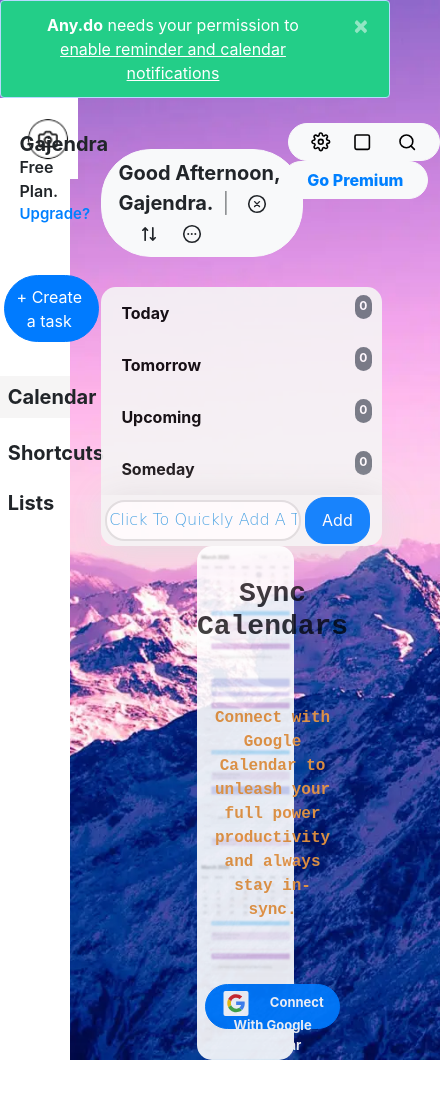
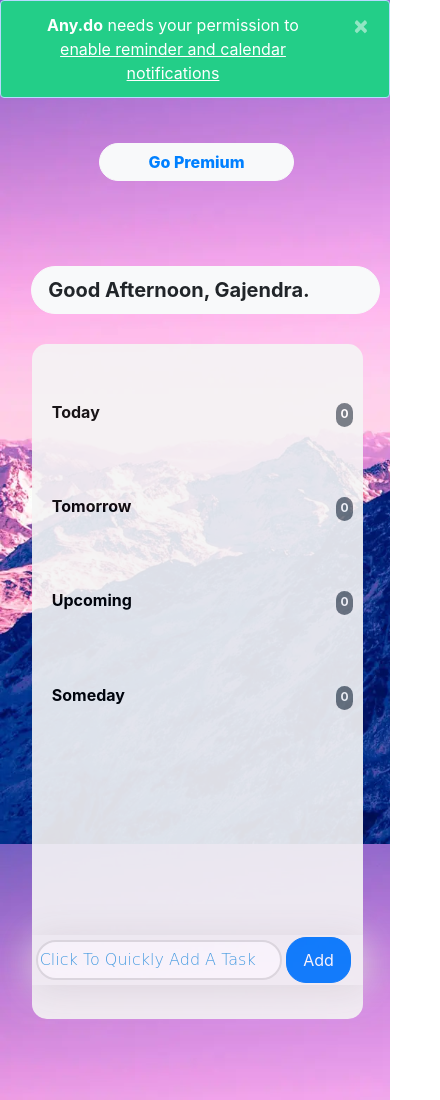
Before and after one commit to gajendra0180/Any-Do-Website-Clone, a plain HTML site: page To-Do-ListApp.html in a window 390 px wide. Shown: the top 1100 px of the page, 440 px wide, since content can reach past the window. Before the commit the page ends 1060 px from the top, so only its background shows below. Drawn offline with nearby package versions, Linux system fonts and the light colour scheme.

Commit message:
Added Some responsiveness

```diff
--- a/index.html
+++ b/To-Do-ListApp.html
@@ -104,12 +104,15 @@
                 " stroke-linecap="round " stroke-linejoin="round " stroke-width="1.6 " rx="1.6 "></rect></g></svg>
                     &nbsp;&nbsp;&nbsp;&nbsp; &nbsp;<svg width="24 " height="24 " viewBox="0 0 24 24 "><g fill="none " fill-rule="evenodd " stroke="currentColor " stroke-linecap="round " stroke-linejoin="round " stroke-width="1.6 "><circle cx="11.4
                 " cy="11.4 " r="6.4 "></circle><path d="M19.4 19.4l-3.48-3.48 "></path></g></svg>
-                </button></div>
+                </button>
+                </div>
                 <div class="button2 "><button type="button " class="btn button2 btn-light ">Go Premium</button></div>
             </div>
 
             <div class="rightcontainerfirstutton ">
-                <button type="button " class="btn btn-light btn-lg btn-block goodafternoon">Good Afternoon, Gajendra.&nbsp;&nbsp;<span>|&nbsp;&nbsp;</span>
+                <button type="button " class="btn btn-light btn-lg btn-block goodafternoon">Good Afternoon, Gajendra.&nbsp;&nbsp;<span class="hideit">|&nbsp;&nbsp;</span>
+
+                   <span class="hideit">
                     <svg width="24 " height="24 " viewBox="3 3 24 24 "><circle cx="15 " cy="15 " r="8.28 " fill="transparent " stroke="currentColor " stroke-width="1.6 "></circle><path d="M17.43 12.625l-4.8 4.8m0-4.8l4.8 4.8 " fill="none
                 " fill-rule="evenodd " stroke="currentColor " stroke-linecap="round " stroke-linejoin="round " stroke-width="1.4 "></path></svg>
                     &nbsp;&nbsp;&nbsp; <svg width="24 " height="24 " viewBox="0 0 24 24 " fill="none "><path d="M5.24 7.652l2.439-2.44a.682.682 0 01.982 0l2.44 2.44c.36.36.31.983-.132 1.277-.327.213-.786.148-1.064-.13l-.917-.918v10.282a.839.839 0 01-.835.835.839.839
@@ -117,6 +120,8 @@
                 0 0013 15.069a.823.823 0 00-.13 1.277L15.34 18.8z " fill="currentColor "></path></svg>
                     &nbsp;&nbsp;&nbsp;<svg width="24 " height="24 " viewBox="0 0 24 24 "><g fill="currentColor "><circle cx="11.76 " cy="11.89 " r="1 "></circle><circle cx="15.29 " cy="11.89 " r="1 "></circle><circle cx="8.24 " cy="11.89 " r="1
                 "></circle></g><circle cx="12 " cy="12 " r="8.28 " fill="transparent " stroke="currentColor " stroke-width="1.6 "></circle></svg>
+            </span>
+
                 </button>
             </div>
 
--- a/css/styles1.css
+++ b/css/styles1.css
@@ -1,6 +1,7 @@
 body {
     background-image: url("/images/app-side-container-background.webp");
     background-size: cover;
+    height: 100vh;
 }
 
 li {
@@ -105,7 +106,7 @@
 }
 
 .rightcontainerfirstutton {
-    margin-top: -16vh;
+    margin-top: -15vh;
     margin-bottom: 30px;
     max-width: 70%;
     /* margin-left: 5.4vw; */
@@ -231,7 +232,8 @@
 
 .box1dayss>span {
     margin-right: 10px;
-    margin-top: 8px;
+    /* margin-top: 8px; */
+    margin-top: 2.5vh;
     height: 1.5rem;
     border-radius: 50px;
     padding-top: 5px;
@@ -246,7 +248,8 @@
     flex-direction: column;
     height: auto;
     min-height: 61vh;
-    width: 25vw;
+    width: 28vw;
+    /* width: auto; */
     background-color: white;
     border-radius: 15px;
     background-image: url("/images/calendar-login-450.ff1598d7.jpg");
@@ -452,3 +455,105 @@
     cursor: pointer;
     background-color: whitesmoke;
 }
+
+@media only screen and (max-width: 1200px) {
+    .button1 {
+        display: none;
+    }
+    .rightcontainerfirstutton {
+        margin-top: -10vh;
+    }
+    .create-a-task {
+        padding-right: 2vw;
+        padding-left: 1vw;
+        margin-top: 2vh;
+    }
+    .leftbox1right>h5 {
+        top: -2vh;
+        margin-left: 2vw;
+    }
+    .leftbox1right>span {
+        display: none;
+    }
+    .upgrade {
+        display: none;
+    }
+    .box2 {
+        width: 35vw;
+    }
+}
+
+@media only screen and (max-width: 1024px) {
+    .rightcontainerfirstutton {
+        max-width: 100vw;
+    }
+    .button2 {
+        display: none;
+    }
+    .box1 {
+        margin-left: -6vw;
+    }
+    .box2 {
+        width: 35vw;
+    }
+}
+
+@media only screen and (max-width: 954px) {
+    .leftsidebar {
+        display: none;
+    }
+    .box1 {
+        margin-left: 3vw;
+        width: 42vw;
+    }
+    .box2 {
+        width: 40vw;
+    }
+    .rightcontainerfirstutton {
+        margin-top: 0vh;
+    }
+}
+
+@media only screen and (max-width: 748px) {
+    .rightcontainerfirstutton {
+        margin-right: 10px;
+    }
+    .box1 {
+        width: 85vw;
+        min-height: 80vh;
+        margin-bottom: 10vh;
+        padding-bottom: 4vh;
+        position: relative;
+        left: -15px;
+    }
+    .box1daystoday>h5 {
+        margin-top: 7vh;
+    }
+    .box1dayss>span {
+        margin-top: 7vh;
+    }
+    .box2 {
+        width: 85vw;
+        min-height: 90vh;
+        margin-bottom: 10vh;
+        padding-bottom: 2vh;
+        position: relative;
+        left: -15px;
+    }
+    .button2 {
+        display: block;
+        position: relative;
+        left: -90px;
+        margin-top: 10px;
+        width: 50vw;
+    }
+}
+
+@media only screen and (max-width: 500px) {
+    .hideit {
+        display: none;
+    }
+    .button2 {
+        left: -60px;
+    }
+}
```
Also changed, not shown: 2 other files.
